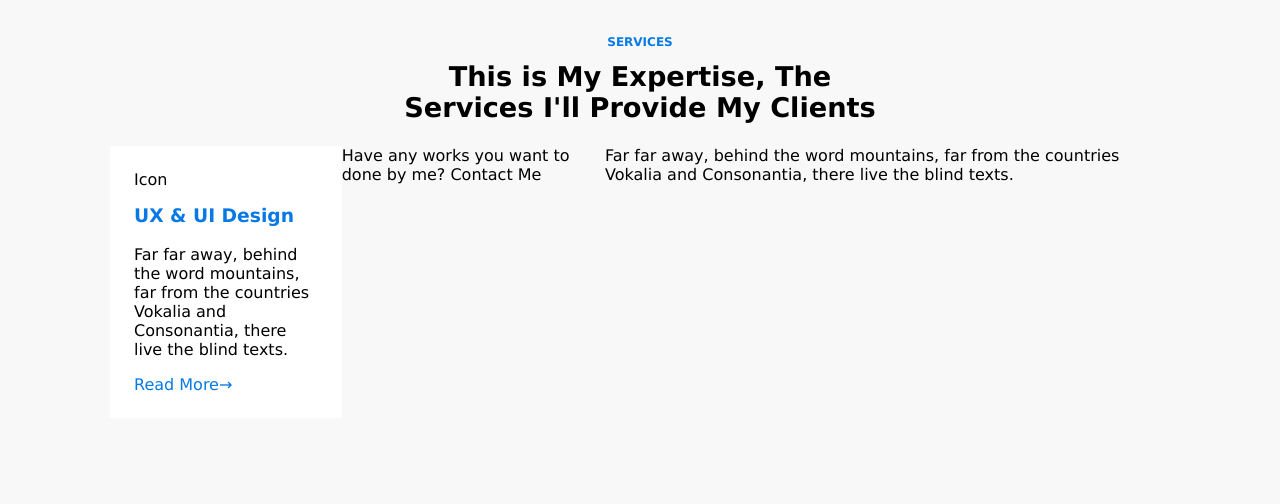
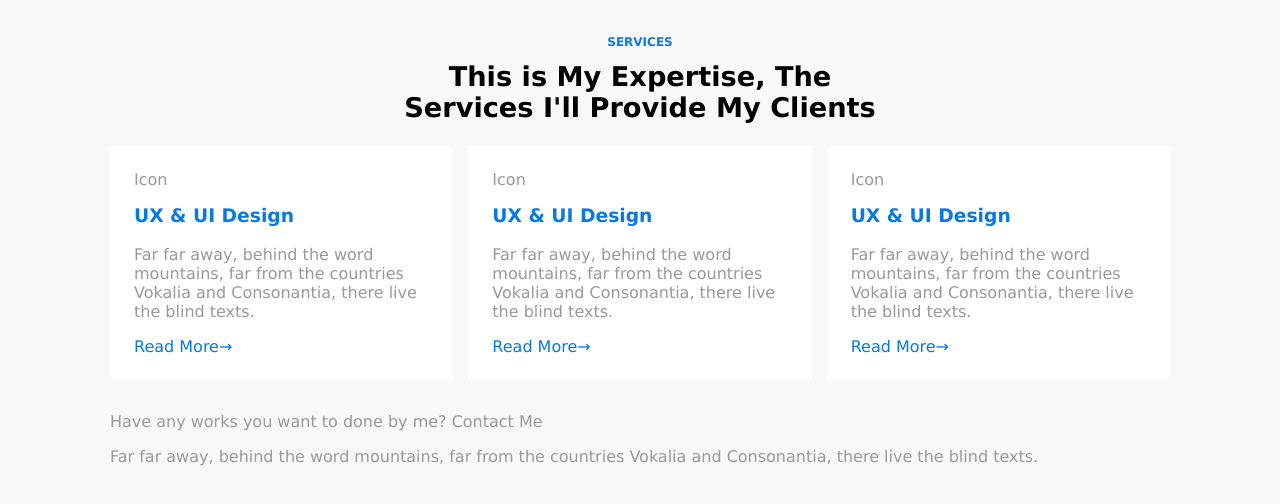
Before and after one commit to M4riu5/HTML-10-flex-more, a plain HTML site: page pr1/index.html in a window 1280 px wide. Shown: the part 50-554 px from the top of the page. Drawn offline with Linux system fonts and the light colour scheme.

Commit message:
Cards okay

```diff
--- a/pr1/index.html
+++ b/pr1/index.html
@@ -28,6 +28,7 @@
         </h2>
         <div class="services-cards">
           <div class="card">
+            <!-- One Card -->
             <p>Icon</p>
             <h3 class="card-title">UX & UI Design</h3>
             <p>
@@ -36,7 +37,27 @@
             </p>
             <a class="card-link" href="#">Read More&#8594;</a>
           </div>
-
+          <div class="card">
+            <!-- One Card -->
+            <p>Icon</p>
+            <h3 class="card-title">UX & UI Design</h3>
+            <p>
+              Far far away, behind the word mountains, far from the countries
+              Vokalia and Consonantia, there live the blind texts.
+            </p>
+            <a class="card-link" href="#">Read More&#8594;</a>
+          </div>
+          <div class="card">
+            <!-- One Card -->
+            <p>Icon</p>
+            <h3 class="card-title">UX & UI Design</h3>
+            <p>
+              Far far away, behind the word mountains, far from the countries
+              Vokalia and Consonantia, there live the blind texts.
+            </p>
+            <a class="card-link" href="#">Read More&#8594;</a>
+          </div>
+        </div>
         <p class="services-footer1">
           Have any works you want to done by me? <a href="#">Contact Me</a>
         </p>
@@ -45,7 +66,6 @@
           Vokalia and Consonantia, there live the blind texts.
         </p>
       </div>
-      </div>
     </section>
   </body>
 </html>
--- a/pr1/style.css
+++ b/pr1/style.css
@@ -15,6 +15,9 @@ body {
 .section {
   padding-top: 3%;
   padding-bottom: 4%;
+}
+p {
+  color: #999;
 }
 /* HEADER ======================*/
 .header {
@@ -45,6 +48,7 @@ body {
 .services-cards {
   display: flex;
   margin-bottom: 2rem;
+  gap: 15px;
 }
 .services-cards .card {
   background-color: #fff;
```
Lines whose indentation alone changed are shown as unchanged.
